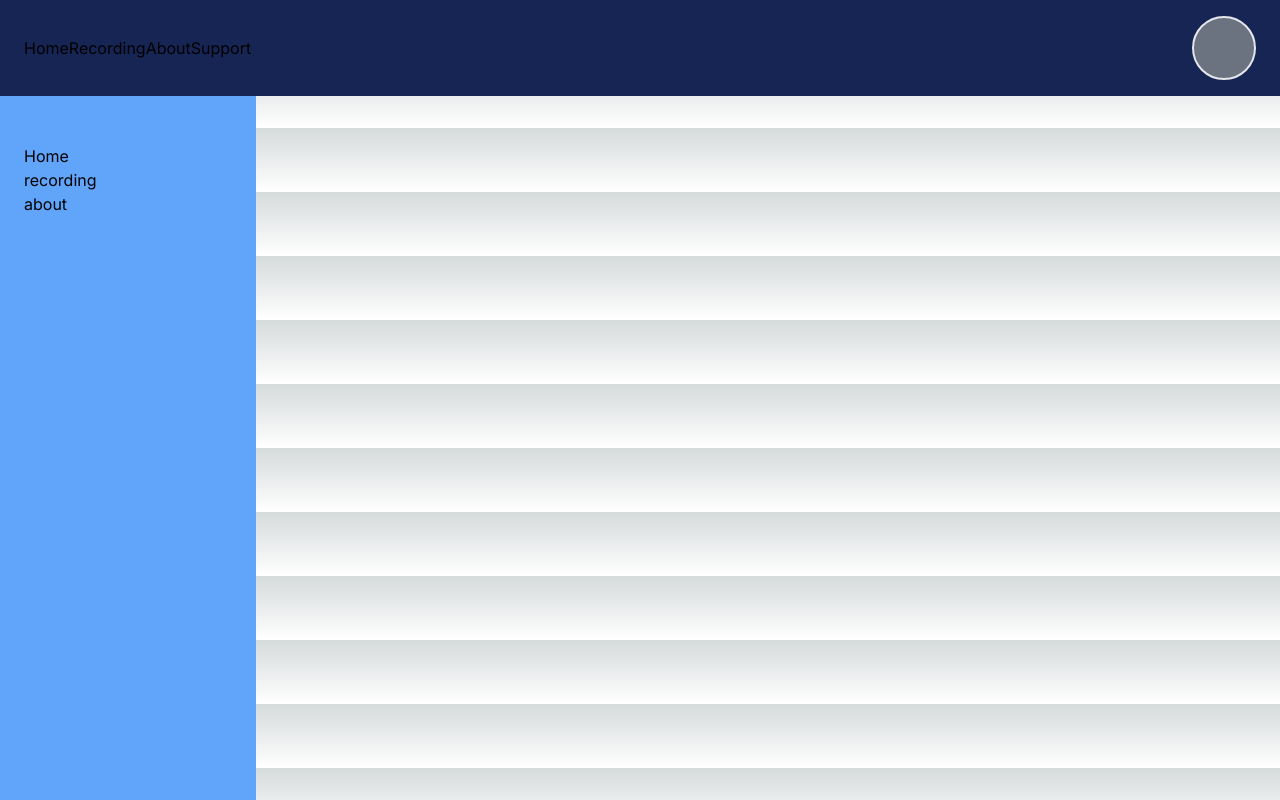
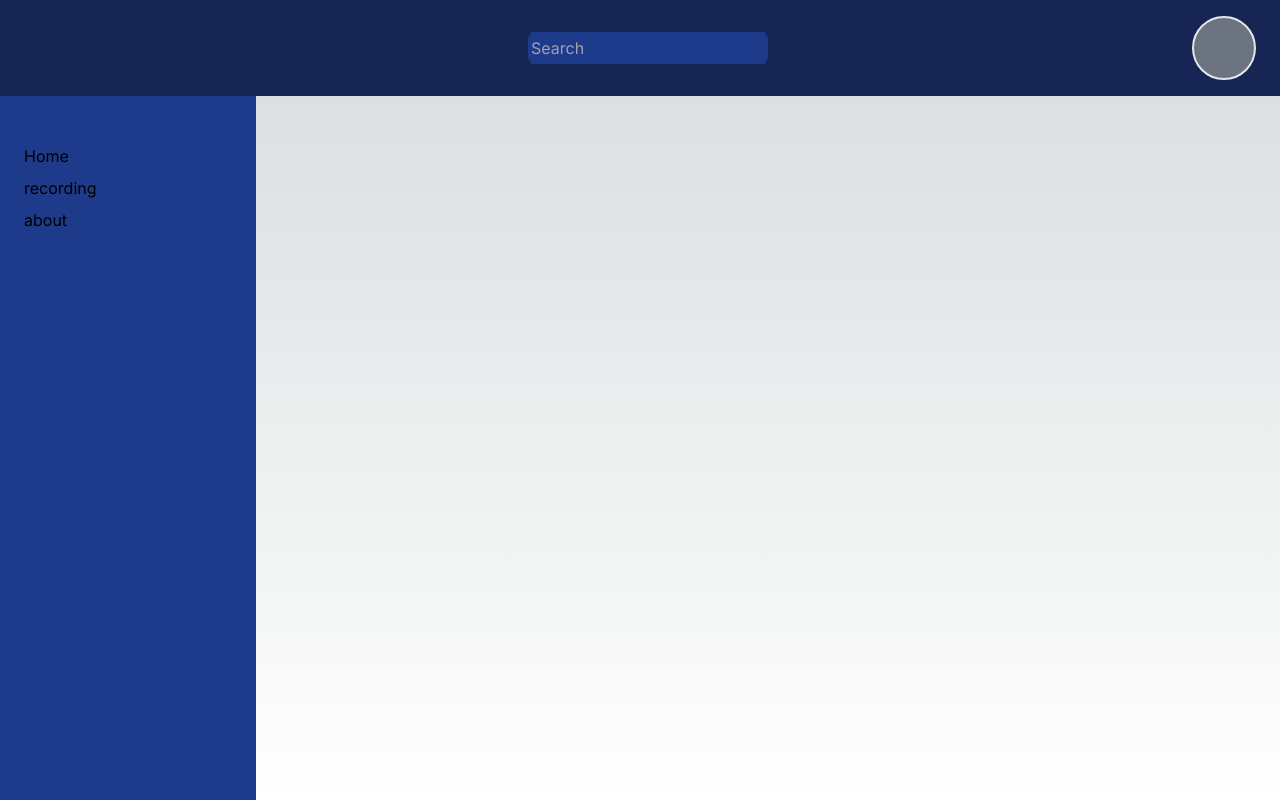
Before and after one commit to 3D-Volumetric-Cloud/3d-volumetric-cloud, a Next.js app in the folder Frontend/: page /recording in a window 1280 px wide. Built offline with nearby package versions, Linux system fonts and the light colour scheme.

Commit message:
add searchbar to header

```diff
--- a/Frontend/src/app/globals.css
+++ b/Frontend/src/app/globals.css
@@ -11,8 +11,8 @@
 @media (prefers-color-scheme: dark) {
   :root {
     --foreground-rgb: 255, 255, 255;
-    --background-start-rgb: 10, 10, 70;
-    --background-end-rgb: 0, 0, 0;
+    --background-start-rgb: 200, 200, 200;
+    --background-end-rgb: 200, 200, 200;
   }
 }
 
--- a/Frontend/src/app/recording/page.tsx
+++ b/Frontend/src/app/recording/page.tsx
@@ -4,7 +4,7 @@ import RecordButton from "./RecordButton";
 
 export default function Recording() {
     return (
-        <div>
+        <div className="min-h-screen">
             <RecordButton/>
         </div>
     );
--- /dev/null
+++ b/Frontend/src/components/NavBar/SearchBar.tsx
@@ -0,0 +1,7 @@
+export default function SearchBar() {
+    return (
+        <div className="rounded-lg bg-blue-900 min-w-60 min-h-8 flex justify-center">
+            <input className="text-blue-200 bg-blue-900 outline-none" type='text' placeholder="Search"/>
+        </div>
+    );
+}
--- a/Frontend/src/components/NavBar/index.tsx
+++ b/Frontend/src/components/NavBar/index.tsx
@@ -1,4 +1,5 @@
 import Avatar from "../Avatar";
+import SearchBar from "./SearchBar";
 
 
 
@@ -6,12 +7,8 @@ export default function NavBar() {
     return (
         <div className="fixed left-0 top-0 w-full h-1 py-12 bg-blue-950 p-6 justify-between" id="NavBar">
             <div className="flex flex-row justify-between items-center h-full w-full">
-                <ul className="flex flex-row">
-                    <li>Home</li>
-                    <li>Recording</li>
-                    <li>About</li>
-                    <li>Support</li>
-                </ul>
+                <div className="mx-10"></div>
+                <SearchBar/>
                 <Avatar/>
             </div>
         </div>
--- a/Frontend/src/components/SidePanel/index.tsx
+++ b/Frontend/src/components/SidePanel/index.tsx
@@ -1,10 +1,10 @@
 export default function SidePanel() {
     return (
-        <div className="fixed left-0 top-24 h-full w-64 py-12 bg-blue-400 p-6">
+        <div className="fixed left-0 top-24 h-full w-64 py-12 bg-blue-900 p-6">
             <ul>
-                <li><a href='/'>Home</a></li>
-                <li><a href='/recording'>recording</a></li>
-                <li><a>about</a></li>
+                <li className="mb-2"><a href='/'>Home</a></li>
+                <li className="mb-2"><a href='/recording'>recording</a></li>
+                <li className="mb-2"><a>about</a></li>
             </ul>
         </div>
     );
```
